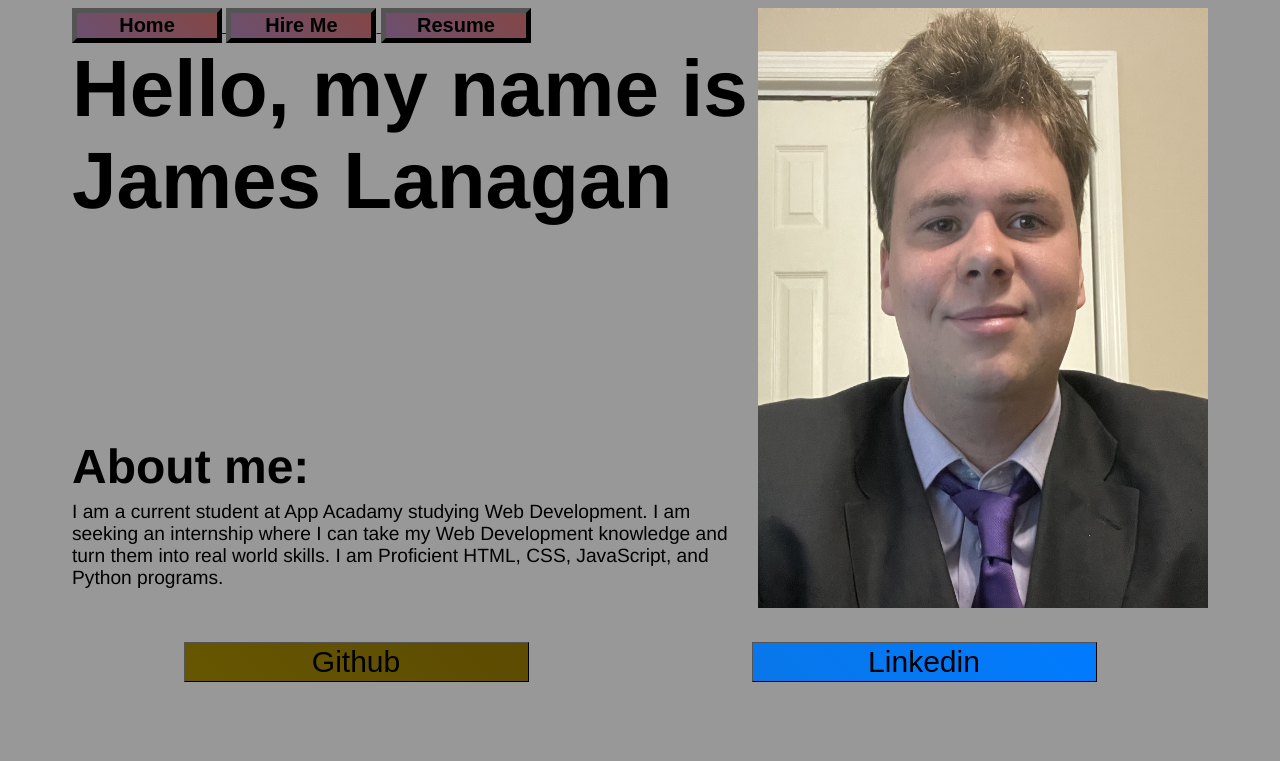
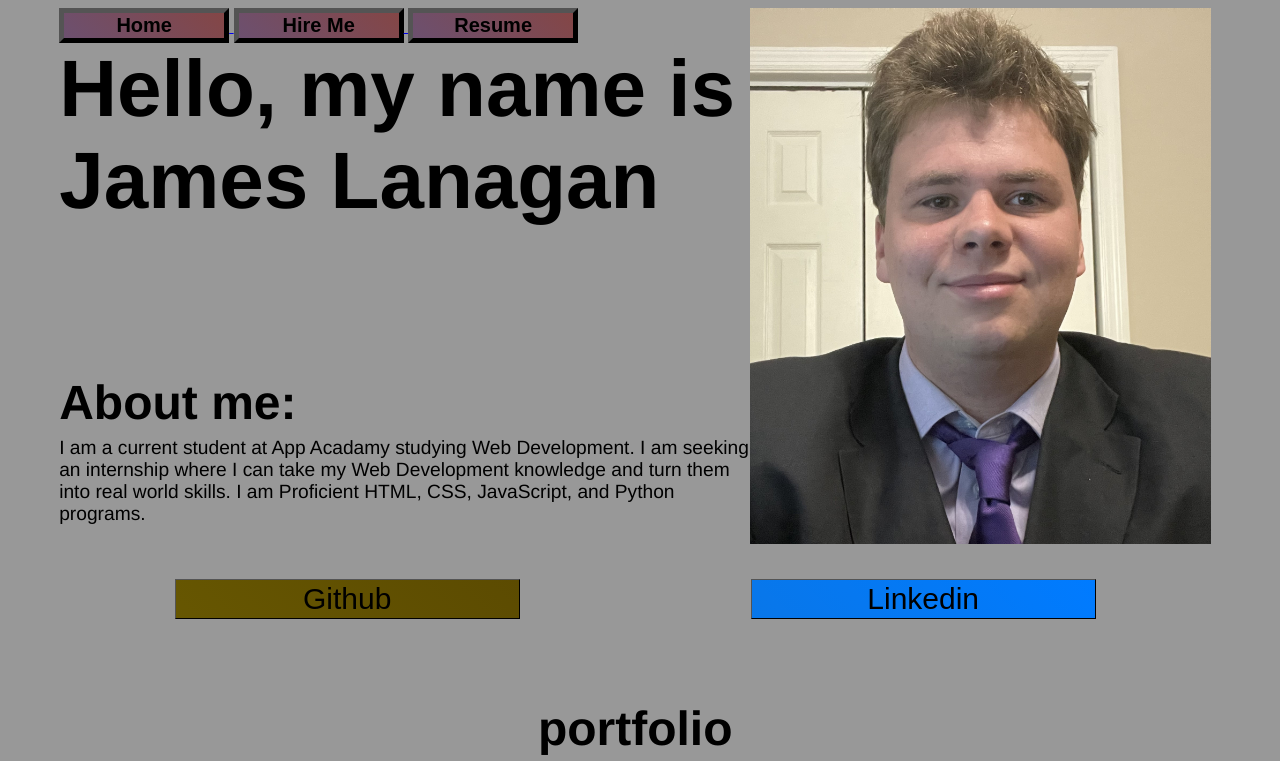
Before and after one commit to LanaganJames/James-Lanagan, a plain HTML site: page index.html in a window 1280 px wide. Shown: the top 761 px of the page. Drawn offline with Linux system fonts and the light colour scheme.

Commit message:
Add files via upload

```diff
--- a/james.css
+++ b/james.css
@@ -1,10 +1,12 @@
 body{
-    display: flex;
+    display: inline-block;
     flex-direction: column;
     font-family: 'Franklin Gothic Medium', 'Arial Narrow', Arial, sans-serif;
     background-color: rgb(152, 152, 152);
-    padding-left: 5%;
-    padding-right: 5%;
+    width: 90%;
+    padding-left: 4%;
+    padding-right: 4%;
+    position: relative;
 }
 
 
@@ -23,6 +25,8 @@ body{
 
 .top{
     display: flex;
+    width: 100%;
+    position: relative;
     flex-direction: row;
 }
 .a{
@@ -30,8 +34,7 @@ body{
     flex-direction: column-reverse;
 }
 .buttons{
-    width: 450px;
-
+    width: 100%;
 }
 .but{
 height: 35px;
@@ -53,8 +56,8 @@ h1{
     height: 100%;
 }
 .profile{
-    width: 315px;
-    height: 420px;
+    width: 35%;
+    height: 35%;
 }
 h2{
     font-size: 300%;
@@ -63,7 +66,7 @@ h2{
 .about{
     font-size: larger;
     margin-top: 0%;
-    width: 170%;
+    width: 155%;
 }
 .social{
     display: flex;
@@ -171,17 +174,17 @@ textarea{
 
 @media (orientation: landscape) and (min-width: 50rem){
     .profile{
-        width: 450px;
-        height: 600px;
+        width: 40%;
+        height: 40%;
     }
     .about{
         width: 100%;
     }
     .buttons{
-        width: 500px;
+        width: 100%;
     }
     .but{
-        width: 150px;
+        width: 170px;
     }
     h4{
         font-size: 150%;
```
